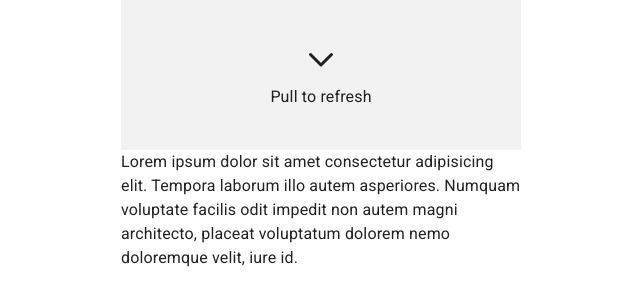
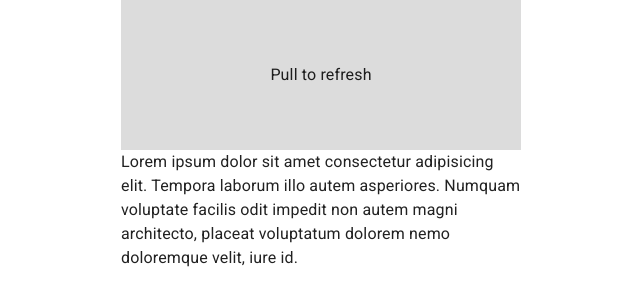
Before and after one commit to anselbrandt/material-pull-to-refresh, a React (Vite) app: page / in a window 1280 px wide. Shown: the top 306 px of the page, without its empty margins (319-959 px from the left). Built offline with nearby package versions, Linux system fonts and the light colour scheme.

Commit message:
Update styles

```diff
--- a/src/components/Pull.css
+++ /dev/null
@@ -1,76 +0,0 @@
-@keyframes rotate-in {
-  to {
-    transform: rotateZ(0.5turn);
-  }
-}
-
-@keyframes fade-out {
-  to {
-    opacity: 0;
-  }
-}
-
-#refresh > svg {
-  animation: linear rotate-in;
-  animation-timeline: view();
-  animation-range: exit 0% exit 100%;
-}
-
-#refresh > span {
-  animation: linear fade-out;
-  animation-timeline: view();
-  animation-range: exit -200% exit 100%;
-}
-
-/* DEMO SUPPORT */
-#refresh {
-  block-size: 150px;
-  inline-size: 100%;
-  background: hsl(0 0% 50% / 10%);
-  display: grid;
-  gap: 1ch;
-  align-content: center;
-  justify-items: center;
-  position: relative;
-}
-
-#refresh::before {
-  content: "";
-  position: absolute;
-  inset: 0;
-  block-size: 10px;
-  animation: delayed-snap-point 2ms forwards;
-}
-
-#refresh::after {
-  content: "";
-  position: absolute;
-  inset: auto 0 0;
-  block-size: 5px;
-  background: deeppink;
-  opacity: 0;
-}
-
-#refresh[loading-state="loading"]::after {
-  animation: indeterminate-loading 1s ease infinite;
-}
-
-@keyframes delayed-snap-point {
-  to {
-    scroll-snap-align: start;
-  }
-}
-
-@keyframes indeterminate-loading {
-  50% {
-    opacity: 1;
-  }
-}
-
-#refresh > svg {
-  --size: 4ch;
-  fill: none;
-  stroke: currentColor;
-  inline-size: var(--size);
-  block-size: var(--size);
-}
--- a/src/components/Pull.tsx
+++ b/src/components/Pull.tsx
@@ -1,37 +1,29 @@
 import { useEffect, useRef, useState } from "react";
 import "scrollyfills";
 import { Box, Stack, Typography } from "@mui/material";
-import "./Pull.css";
 
 export const Pull = () => {
   const [message, setMessage] = useState("Pull to refresh");
-  // const ptr_scrollport = document.querySelector("html");
-  // const ptr = document.querySelector("#refresh");
-  // const main = document.querySelector("#refresh-main");
-  const ptr_scrollport = useRef<HTMLDivElement>(null);
-  const ptr = useRef<HTMLDivElement>(null);
-  const main = useRef<HTMLDivElement>(null);
+  const pullToRefreshRef = useRef<HTMLDivElement>(null);
+  const contentRef = useRef<HTMLDivElement>(null);
 
   useEffect(() => {
-    if (!main.current) return;
-    main.current.scrollIntoView();
+    if (!contentRef.current) return;
+    contentRef.current.scrollIntoView();
   }, []);
 
   useEffect(() => {
     const handlePullToRefresh = () => {
-      if (!ptr.current || !ptr_scrollport.current) return;
-      if (ptr_scrollport.current.scrollTop <= 0) {
+      if (!pullToRefreshRef.current) return;
+      if (pullToRefreshRef.current.scrollTop <= 0) {
         setMessage("refreshing...");
-        ptr.current.setAttribute("loading-state", "loading");
 
         setTimeout(() => {
-          if (!ptr.current) return;
           setMessage("done!");
 
           setTimeout(() => {
-            if (!ptr.current || !main.current) return;
-            ptr.current.removeAttribute("loading-state");
-            main.current.scrollIntoView({ behavior: "smooth" });
+            if (!contentRef.current) return;
+            contentRef.current.scrollIntoView({ behavior: "smooth" });
 
             window.addEventListener(
               "scrollend",
@@ -51,30 +43,27 @@ export const Pull = () => {
     <Stack alignItems="center" sx={{ overscrollBehavior: "none" }}>
       <Box
         className="container"
-        ref={ptr_scrollport}
+        ref={pullToRefreshRef}
         sx={{
-          scrollSnapType: "y mandatory",
           overscrollBehavior: "contain",
           scrollBehavior: "smooth",
         }}
       >
-        <Box id="refresh" ref={ptr}>
-          <svg viewBox="0 0 24 24" width="24" height="24">
-            <path
-              stroke-linecap="round"
-              stroke-linejoin="round"
-              stroke-width="2"
-              d="M19 9l-7 7-7-7"
-            />
-          </svg>
+        <Stack
+          alignContent="center"
+          height={150}
+          alignItems="center"
+          justifyContent="center"
+          sx={{
+            background: "gainsboro",
+            position: "relative",
+          }}
+        >
           <Typography>{message}</Typography>
-        </Box>
+        </Stack>
         <Box
-          id="refresh-main"
-          ref={main}
+          ref={contentRef}
           sx={{
-            scrollSnapAlign: "start",
-            scrollSnapStop: "always",
             minBlockSize: "200vh",
           }}
         >
```
